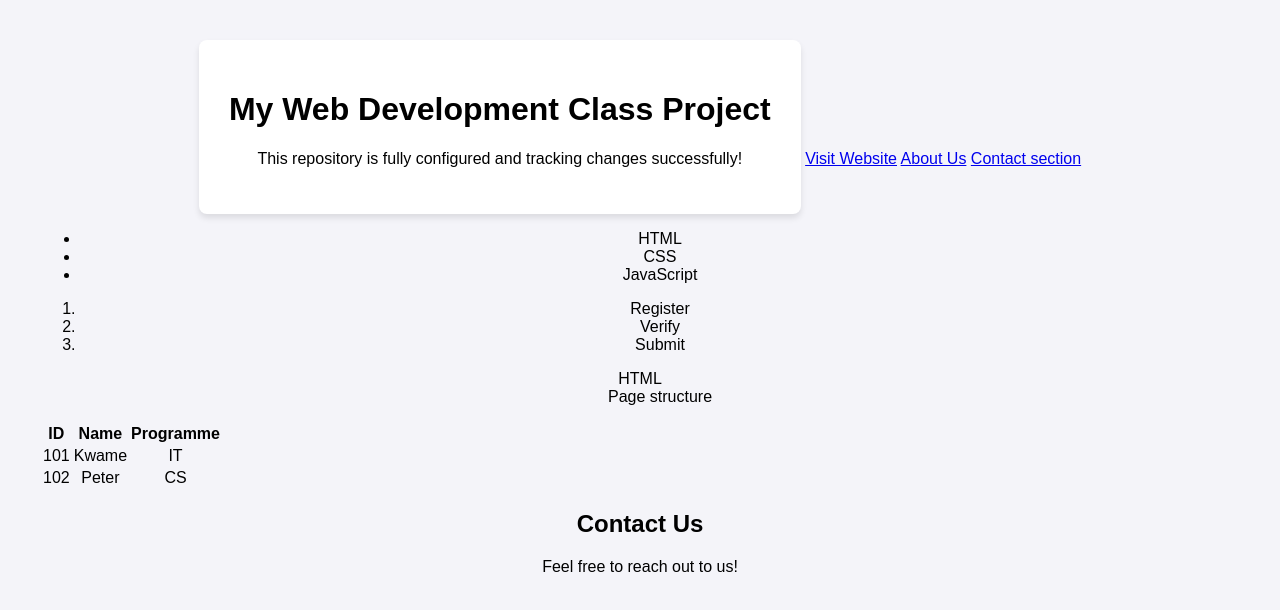
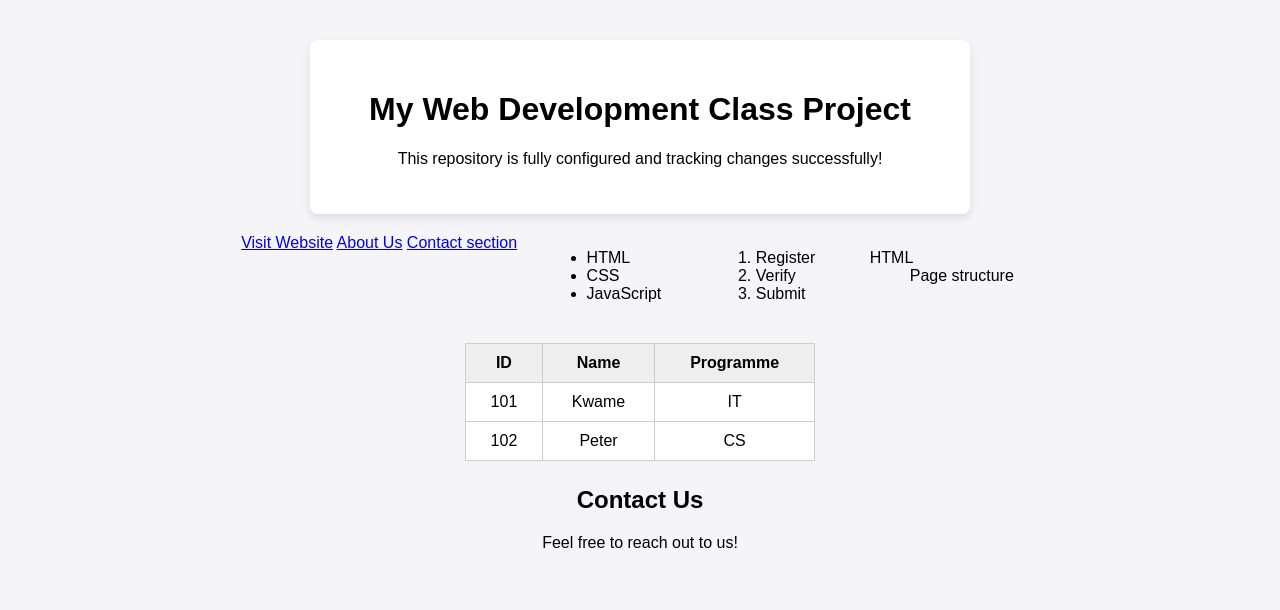
Before and after one commit to elohekaj/web-dev-class-project, a plain HTML site: page index.html in a window 1280 px wide. Drawn offline with Linux system fonts and the light colour scheme.

Commit message:
Update index.html

```diff
--- a/index.html
+++ b/index.html
@@ -6,7 +6,14 @@
         <title>WEB DEV CLASS PROJECT </title>
     <style>
         body { font-family: Arial, sans-serif; margin: 40px; background-color: #f4f4f9; text-align: center; }
-        .card { background: white; padding: 30px; border-radius: 8px; display: inline-block; box-shadow: 0 4px 6px rgba(0,0,0,0.1); }
+        .card { background: white; padding: 30px; border-radius: 8px; display: inline-block; box-shadow: 0 4px 6px rgba(0,0,0,0.1);
+          border-radius: 8px; display: block; max-width: 600px; margin: 0 auto 20px auto; box-shadow: 0 4px 8px rgba(0, 0, 0, 0.1); }
+      .nav-links a { margin: 0 12px; }
+      ul, ol, dl { display: inline-block; text-align: left; margin: 15px 25px; vertical-align: top; }
+      table { margin: 25px auto; border-collapse: collapse; background: white; width: 350px; }
+      th, td { border: 1px solid #ccc; padding: 10px 15px; }
+      th { background-color: #eee; }
+
     </style>
 </head>
 <body>
```
